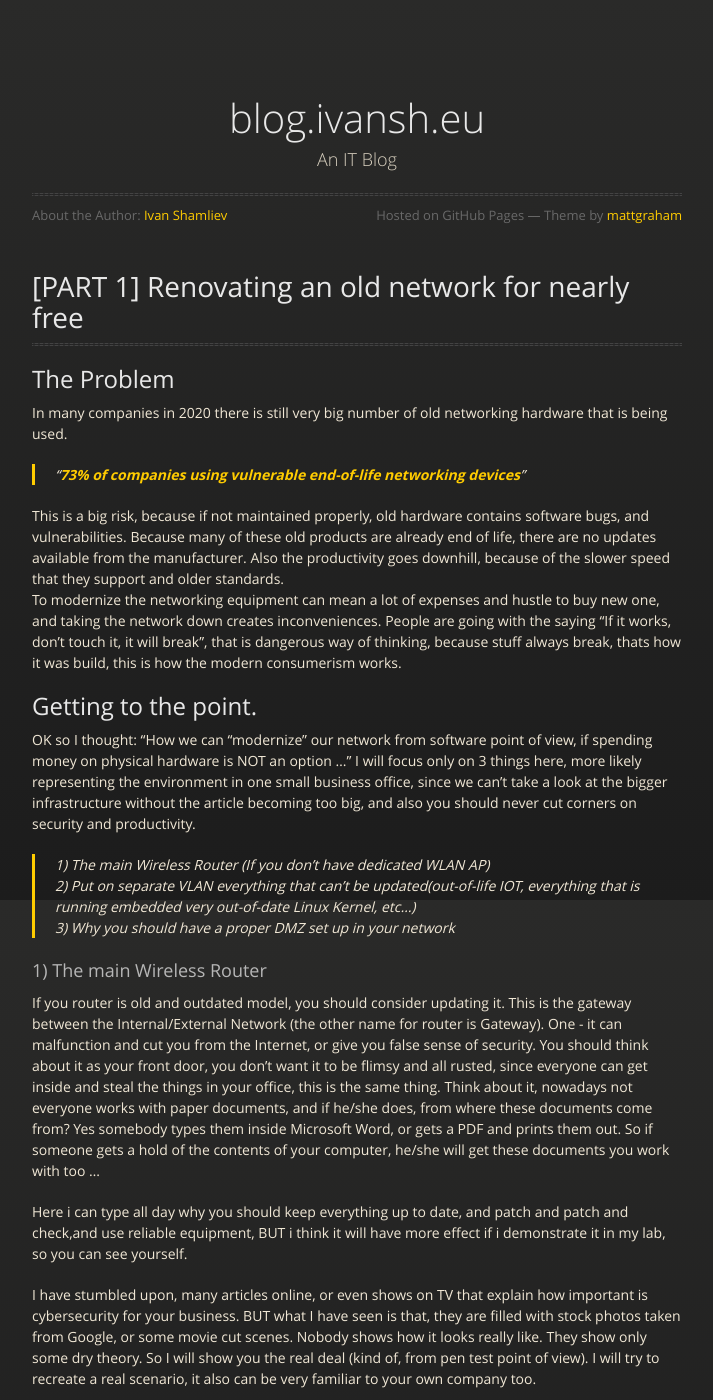
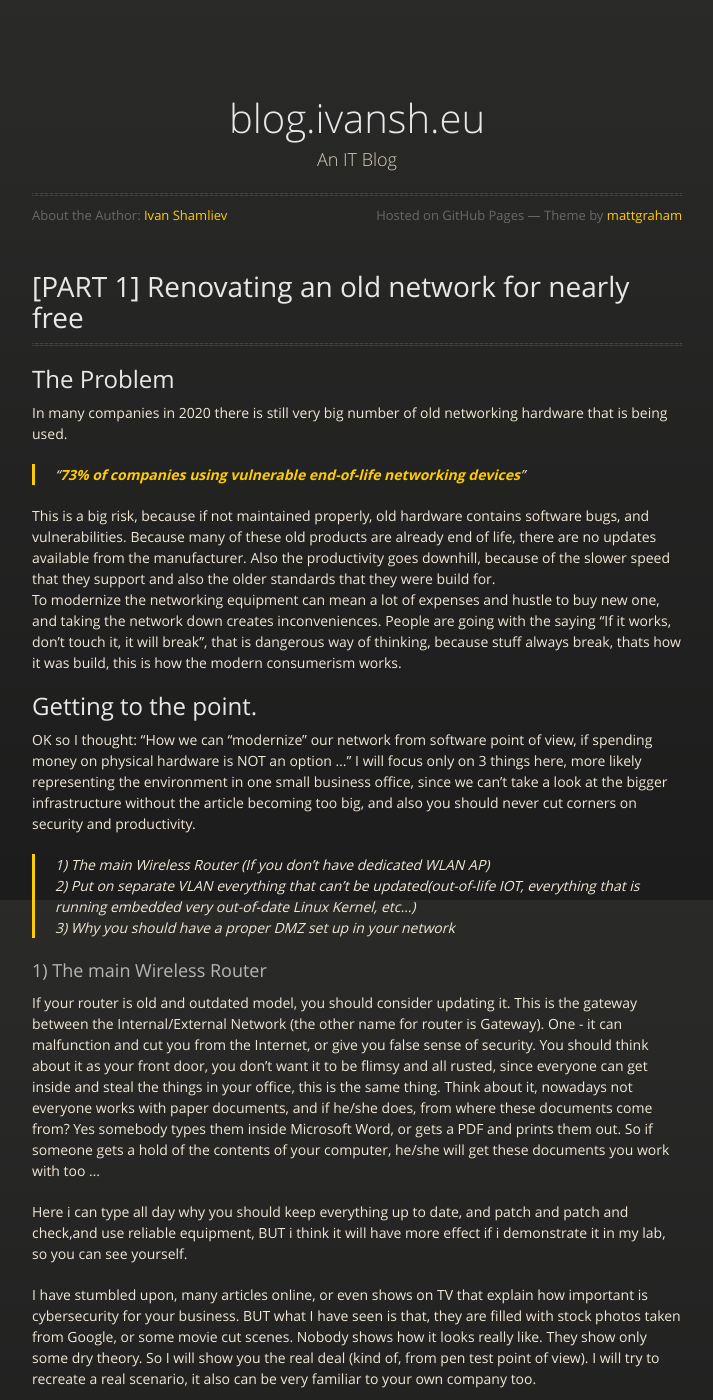
Before and after one commit to P4nd4233/personal--blogg, a Jekyll site: the page built from tp_link-1.md, in a window 1280 px wide and 1400 px high. Shown: the whole window, without its empty margins (283-996 px from the left). Built offline with Jekyll 4.4.1, drawn with Linux system fonts in a browser that asks for light colours.

Commit message:
modified:   tp_link-1.md

```diff
--- a/tp_link-1.md
+++ b/tp_link-1.md
@@ -12,7 +12,7 @@ In many companies in 2020 there is still very big number of old networking hardw
 
 > "<strong><a href="https://www.csoonline.com/article/3124937/73-of-companies-using-vulnerable-end-of-life-networking-devices.html" target="blank">73% of companies using vulnerable end-of-life networking devices</a></strong>"
 
-This is a big risk, because if not maintained properly, old hardware contains software bugs, and vulnerabilities. Because many of these old products are already end of life, there are no updates available from the manufacturer. Also the productivity goes downhill, because of the slower speed that they support and older standards. <br>
+This is a big risk, because if not maintained properly, old hardware contains software bugs, and vulnerabilities. Because many of these old products are already end of life, there are no updates available from the manufacturer. Also the productivity goes downhill, because of the slower speed that they support and also the older standards that they were build for. <br>
 To modernize the networking equipment can mean a lot of expenses and hustle to buy new one, and taking the network down creates inconveniences.
 People are going with the saying "If it works, don't touch it, it will break", that is dangerous way of thinking, because stuff always break, thats how it was build, this is how the modern consumerism works.
 
@@ -27,7 +27,7 @@ I will focus only on 3 things here, more likely representing the environment in
 
 ### 1) The main Wireless Router
 
-If you router is old and outdated model, you should consider updating it. This is the gateway between the Internal/External Network (the other name for router is Gateway). One - it can malfunction and cut you from the Internet, or give you false sense of security. You should think about it as your front door, you don't want it to be flimsy and all rusted, since everyone can get inside and steal the things in your office, this is the same thing. Think about it, nowadays not everyone works with paper documents, and if he/she does, from where these documents come from? Yes somebody types them inside Microsoft Word, or gets a PDF and prints them out. So if someone gets a hold of the contents of your computer, he/she will get these documents you work with too ...
+If your router is old and outdated model, you should consider updating it. This is the gateway between the Internal/External Network (the other name for router is Gateway). One - it can malfunction and cut you from the Internet, or give you false sense of security. You should think about it as your front door, you don't want it to be flimsy and all rusted, since everyone can get inside and steal the things in your office, this is the same thing. Think about it, nowadays not everyone works with paper documents, and if he/she does, from where these documents come from? Yes somebody types them inside Microsoft Word, or gets a PDF and prints them out. So if someone gets a hold of the contents of your computer, he/she will get these documents you work with too ...
 
 Here i can type all day why you should keep everything up to date, and patch and patch and check,and use reliable equipment, BUT i think it will have more effect if i demonstrate it in my lab, so you can see yourself.
 
```
